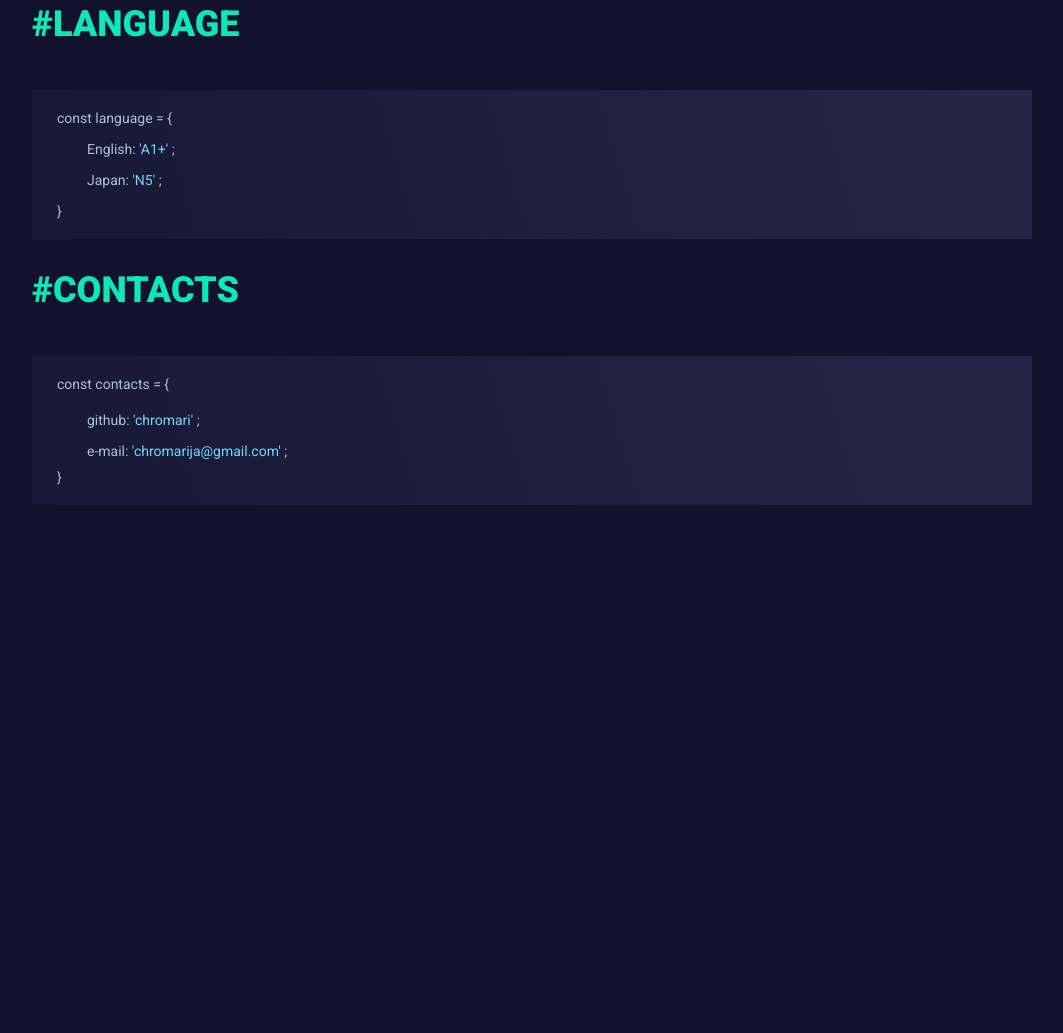
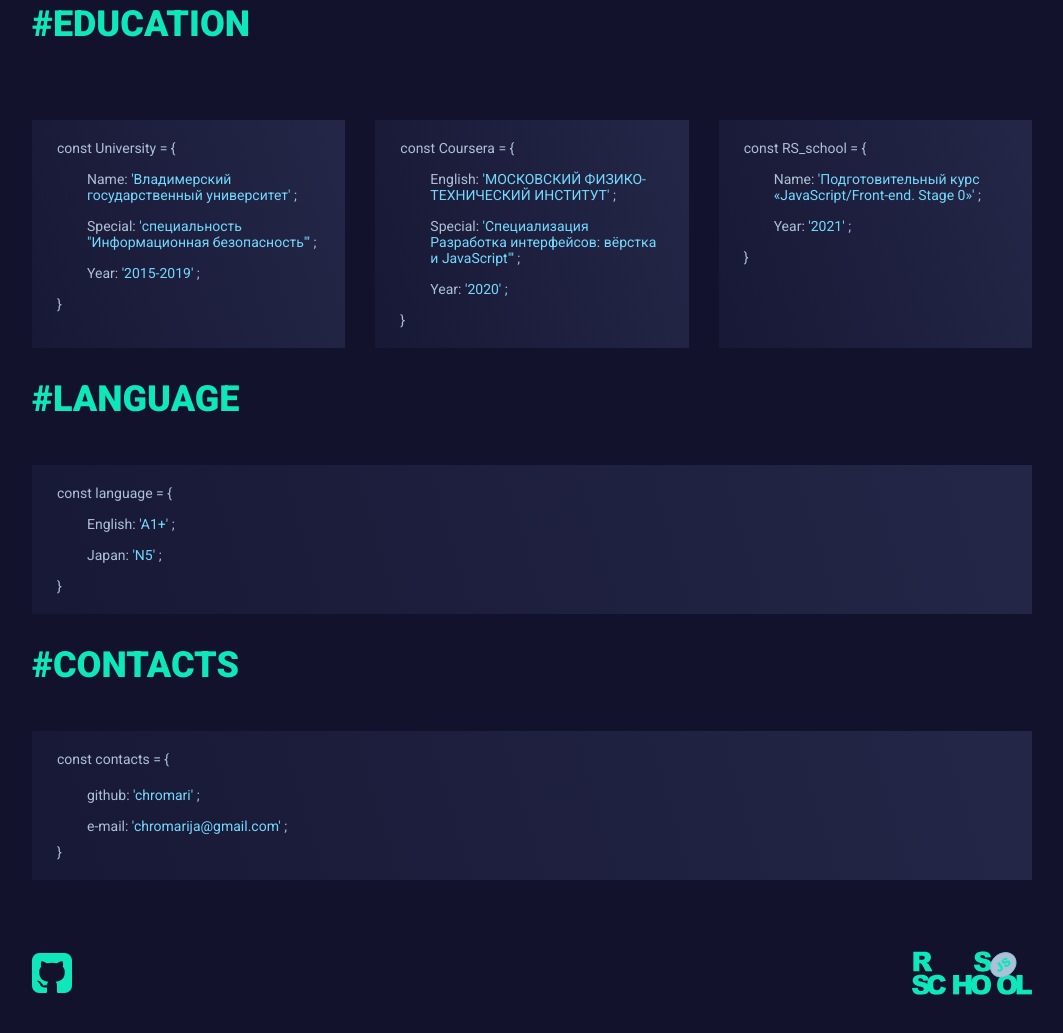
Before and after one commit to ChroMari/rsschool-cv55, a plain HTML site: page index.html in a window 1280 px wide. Shown: the part 3617-4650 px from the top of the page, without its empty margins (108-1171 px from the left). Before the commit the page ends 4152 px from the top, so only its background shows below. Drawn offline with nearby package versions, Linux system fonts and the light colour scheme.

Commit message:
add: footer

```diff
--- a/index.html
+++ b/index.html
@@ -29,12 +29,12 @@
           <ul class="navigation navigation_hamburger">
             <li><a class="navigation__link navigation__link_active" href="#home">Home</a></li>
             <li><a class="navigation__link" href="#about">About me</a></li>
-            <li><a class="navigation__link" href="#">Skills</a></li>
+            <li><a class="navigation__link" href="#skills">Skills</a></li>
             <li><a class="navigation__link" href="#work">Projects</a></li>
-            <li><a class="navigation__link" href="#">Code</a></li>
-            <li><a class="navigation__link" href="#">Educaton</a></li>
-            <li><a class="navigation__link" href="#">Language</a></li>
-            <li><a class="navigation__link" href="#">Contacts</a></li>
+            <li><a class="navigation__link" href="#code">Code</a></li>
+            <li><a class="navigation__link" href="#educatuion">Educaton</a></li>
+            <li><a class="navigation__link" href="#language">Language</a></li>
+            <li><a class="navigation__link" href="#contacts">Contacts</a></li>
           </ul>
         </nav>
 
@@ -219,6 +219,36 @@
         </div>
       </section>
 
+      <section class="education" id="educatuion">
+        <div class="wrapper">
+          <h2 class="title">#Education</h2>
+          <div class="education__wrapper">
+
+          <article class="home__information card card_colored">
+            <span class="home__text">const University = {</span>
+              <span class="home__text home__text_positon">Name: <span class="home__text_colored">'Владимерский государственный университет'</span> ;</span>
+              <span class="home__text home__text_positon">Special: <span class="home__text_colored">'специальность "Информационная безопасность"'</span> ;</span>
+              <span class="home__text home__text_positon">Year: <span class="home__text_colored">'2015-2019'</span> ;</span>
+            <span class="home__text">}</span>
+          </article>
+
+          <article class="home__information card card_colored">
+            <span class="home__text">const Coursera = {</span>
+              <span class="home__text home__text_positon">English: <span class="home__text_colored">'МОСКОВСКИЙ ФИЗИКО-ТЕХНИЧЕСКИЙ ИНСТИТУТ'</span> ;</span>
+              <span class="home__text home__text_positon">Special: <span class="home__text_colored">'Специализация Разработка интерфейсов: вёрстка и JavaScript"'</span> ;</span>
+              <span class="home__text home__text_positon">Year: <span class="home__text_colored">'2020'</span> ;</span>
+            <span class="home__text">}</span>
+          </article>
+
+          <article class="home__information card card_colored">
+            <span class="home__text">const RS_school = {</span>
+              <span class="home__text home__text_positon">Name: <span class="home__text_colored">'Подготовительный курс «JavaScript/Front-end. Stage 0»'</span> ;</span>
+              <span class="home__text home__text_positon">Year: <span class="home__text_colored">'2021'</span> ;</span>
+            <span class="home__text">}</span>
+          </article>
+        </div>
+      </section>
+
       <section class="language" id="language">
         <div class="wrapper">
           <h2 class="title">#Language</h2>
@@ -229,6 +259,8 @@
               <span class="home__text home__text_positon">Japan: <span class="home__text_colored">'N5'</span> ;</span>
             <span class="home__text">}</span>
           </article>
+
+          </div>
 
         </div>
       </section>
@@ -255,7 +287,14 @@
     </main>
 
     <footer class="footer">
-
+      <div class="wrapper footer__wrapper">
+        <a href="https://github.com/ChroMari/rsschool-cv" target="_blank">
+          <img class="footer__img" src="./assets/svg/github.svg" alt="github">
+        </a>
+        <a href="https://rs.school/" target="_blank">
+          <img class="footer__img footer__img-rs" src="./assets/svg/rs_school_js.svg" alt="RS_school">
+        </a>
+      </div>
     </footer>
 
     <script src="js/index.js"></script>
--- a/styles/style.css
+++ b/styles/style.css
@@ -468,6 +468,19 @@ iframe {
     color: #69e8ba !important;
 }
 
+/*-------------------------------Education------------------------------------------*/
+.education {
+  margin-bottom: 30px;
+}
+
+.education__wrapper {
+  display: flex;
+  justify-content: space-between;
+}
+
+.education__wrapper .home__information {
+  width: calc(100% / 3 - 20px);
+}
 
 /*-----------------------------Language----------------------------------*/
 .language {
@@ -481,6 +494,33 @@ iframe {
 
 .contacts__lists {
   margin-top: 20px;
+}
+
+/*---------------------------footer-------------------------------------*/
+.footer__img {
+  width: 40px;
+  height: 40px;
+  object-fit: cover;
+
+  cursor: pointer;
+}
+
+.footer__img-rs {
+  width: 120px;
+  height: 45px;
+  object-fit: cover;
+
+  cursor: pointer;
+}
+
+.footer {
+  padding: 40px 0;
+}
+
+.footer__wrapper {
+  display: flex;
+  justify-content: space-between;
+  align-items: center;
 }
 
 /*-------------------------media-------------------------------------*/
@@ -500,6 +540,14 @@ iframe {
   .about__content {
     max-width: 100%;
     margin-bottom: 30px;
+  }
+
+  .education__wrapper {
+    flex-direction: column;
+  }
+
+  .education__wrapper .home__information {
+    width: 100%;
   }
 }
 
```
Also changed, not shown: assets/svg/github.svg (added), assets/svg/rs_school_js.svg (added), assets/svg/rs_school_js_1.svg (added).
